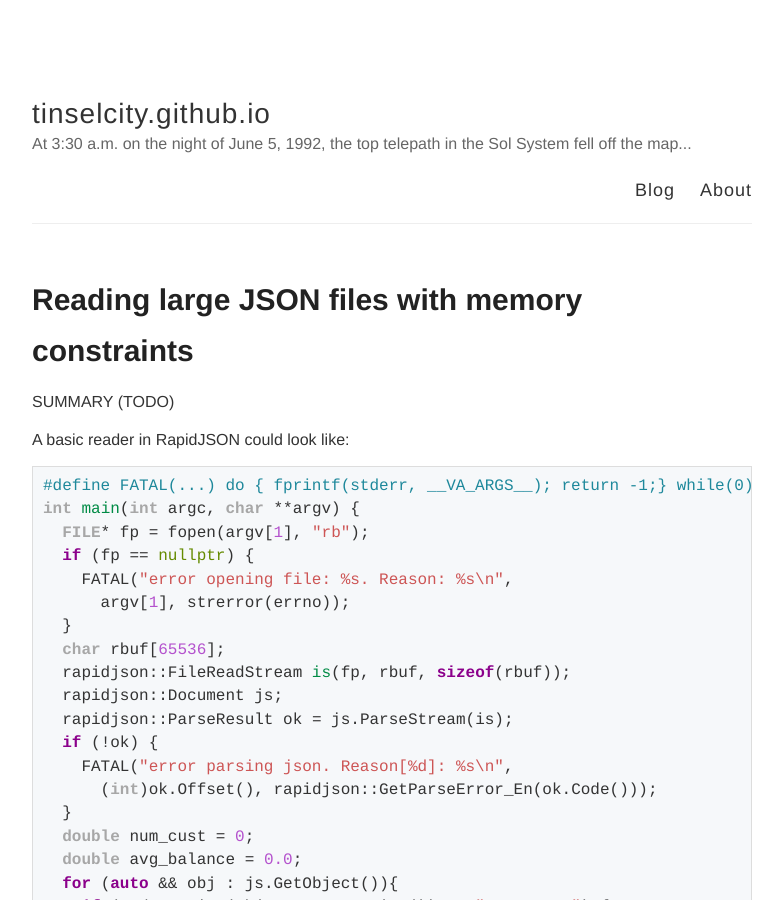
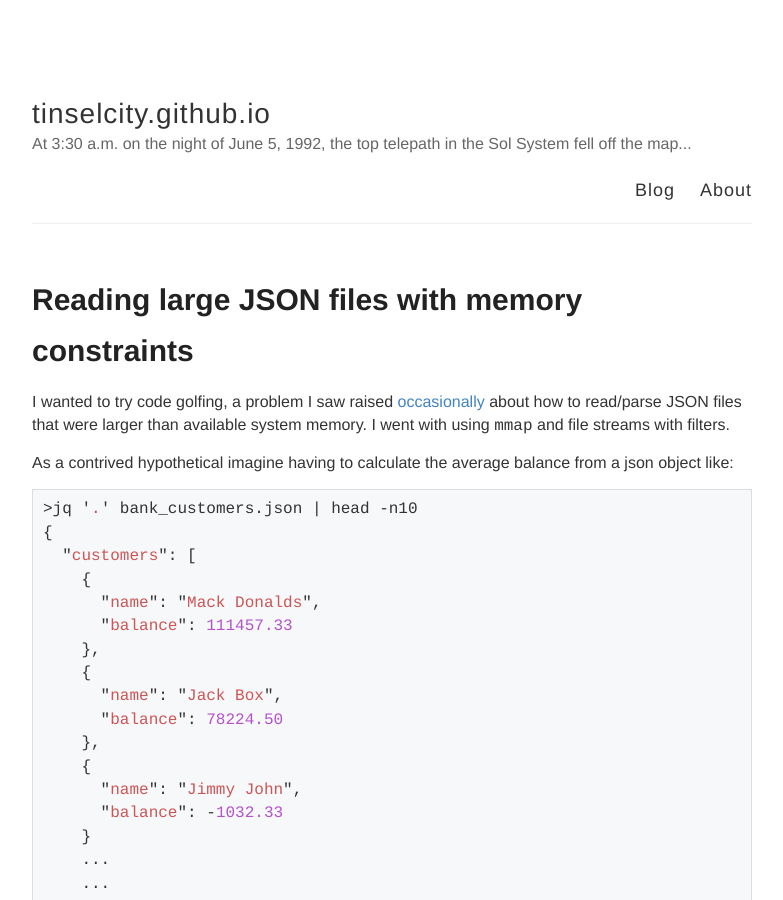
Before and after one commit to tinselcity/tinselcity.github.io, a Jekyll site: the page built from _posts/2023-4-15-Large-Json-Stream.md, in a window 1280 px wide and 900 px high. Shown: the whole window, without its empty margins (248-1031 px from the left). Built offline with Jekyll 4.4.1, drawn with Linux system fonts in a browser that asks for light colours; some of the changed text lies outside the part shown.

Commit message:
placeholders.

````diff
--- a/_posts/2023-4-15-Large-Json-Stream.md
+++ b/_posts/2023-4-15-Large-Json-Stream.md
@@ -3,7 +3,29 @@ layout: post
 title: Reading large JSON files with memory constraints
 ---
 
-SUMMARY (TODO)
+I wanted to try code golfing, a problem I saw raised [occasionally](https://news.ycombinator.com/item?id=35042609) about how to read/parse JSON files that were larger than available system memory.  I went with using `mmap` and file streams with filters.
+
+As a contrived hypothetical imagine having to calculate the average balance from a json object like:
+
+```js
+>jq '.' bank_customers.json | head -n10
+{
+  "customers": [
+    {
+      "name": "Mack Donalds",
+      "balance": 111457.33
+    },
+    {
+      "name": "Jack Box",
+      "balance": 78224.50
+    },
+    {
+      "name": "Jimmy John",
+      "balance": -1032.33
+    }
+    ...
+    ...
+```
 
 A basic reader in RapidJSON could look like:
 ```cpp
@@ -55,6 +77,9 @@ systemd-run --user -t -G --wait -p MemoryMax=<max> <cmd+args>
 Constraining the limit of the command to read all of the json at once shows the process was unsuccessful due to [`oom-kill`](https://www.kernel.org/doc/gorman/html/understand/understand016.html):
 
 ```sh
+>ls -l /tmp/big.json
+-rw-rw-r-- 1 rmorrison rmorrison 1572998392 Apr 15 14:56 /tmp/big.json
+...
 >systemd-run --user -t -G --wait -p MemoryMax=64M \
   /tmp/read_json /tmp/big.json
 Running as unit: run-u8357.service
````
